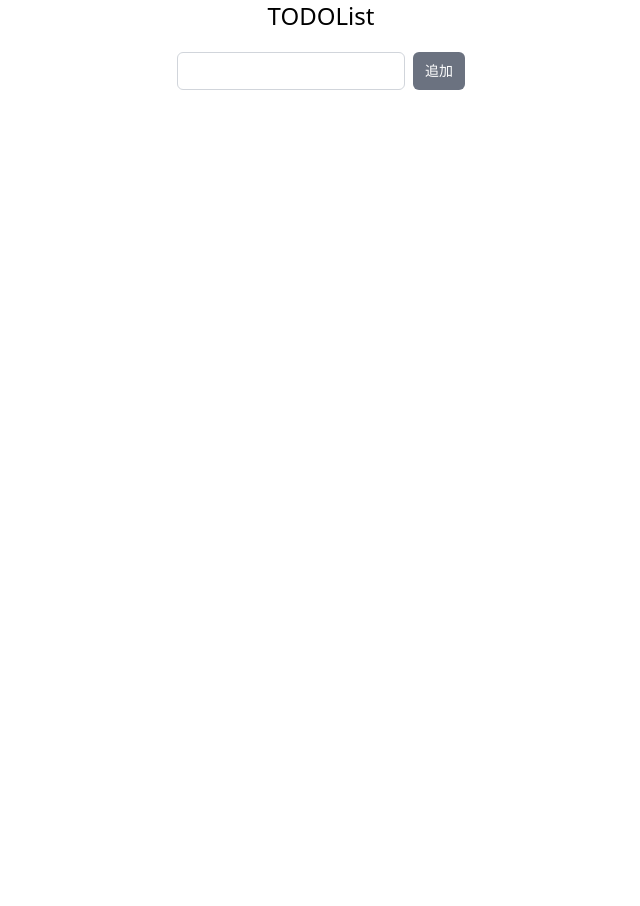
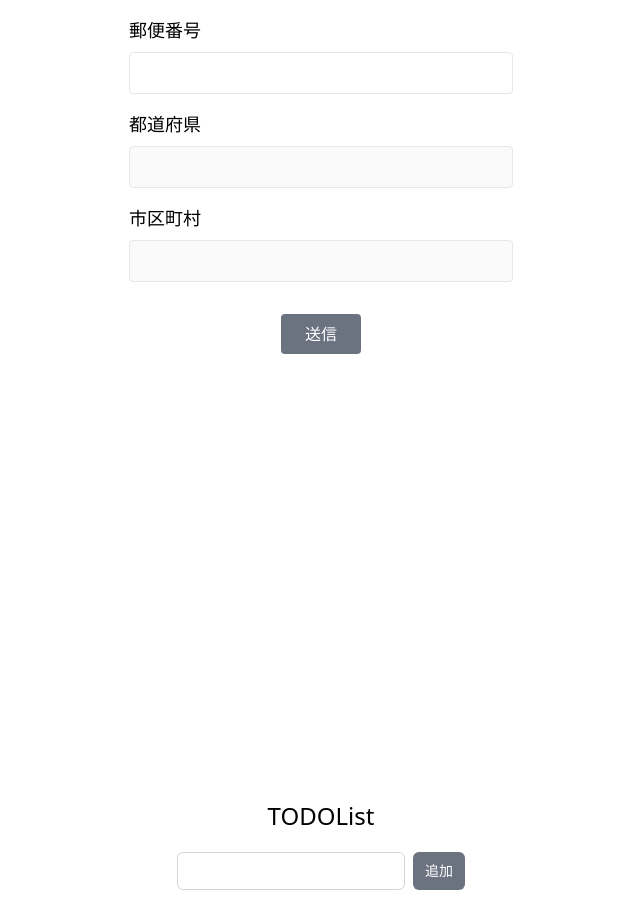
Before and after one commit to pj100-team/react-v3, a React (Create React App) app: page / in a window 1280 px wide. Shown: the whole page, without its empty margins (319-959 px from the left). Before the commit the page ends 800 px from the top, so only its background shows below. Built offline with nearby package versions, Linux system fonts and the light colour scheme.

Commit message:
practice6課題提出

```diff
--- a/package.json
+++ b/package.json
@@ -14,7 +14,6 @@
     "react-dom": "^18.2.0",
     "react-hook-form": "^7.53.2",
     "react-scripts": "5.0.1",
-    "typescript": "^4.9.5",
     "web-vitals": "^2.1.4"
   },
   "scripts": {
@@ -44,6 +43,7 @@
   "devDependencies": {
     "autoprefixer": "^10.4.20",
     "postcss": "^8.4.49",
-    "tailwindcss": "^3.4.14"
+    "tailwindcss": "^3.4.14",
+    "typescript": "^5.6.3"
   }
 }
--- a/src/App.tsx
+++ b/src/App.tsx
@@ -1,9 +1,11 @@
 import React from 'react';
+import Practice4 from './templates/practice4';
 import Practice5 from './templates/practice5';
 
 const App: React.FC = () => {
   return (
     <div>
+	  <Practice4 />
       <Practice5 />
     </div>
   );
--- /dev/null
+++ b/src/hooks/usePostalCodeForm.ts
@@ -0,0 +1,56 @@
+import { useState, useEffect } from 'react';
+import { useForm } from 'react-hook-form';
+
+type FormData = {
+  postalCode: string;
+  prefecture: string;
+  city: string;
+};
+
+export const usePostalCodeForm = () => {
+  const { register, handleSubmit, setValue, formState: { errors }, watch, clearErrors } = useForm<FormData>();
+  const [errorMessage, setErrorMessage] = useState<string>("");
+
+  const postalCode = watch("postalCode");
+
+  const searchAddress = async (postalCode: string) => {
+    try {
+      const response = await fetch(`https://zipcloud.ibsnet.co.jp/api/search?zipcode=${postalCode}`);
+      const data = await response.json();
+      if (data.results) {
+        const address = data.results[0];
+        setValue("prefecture", address.address1);
+        setValue("city", `${address.address2} ${address.address3}`);
+        setErrorMessage("");
+      } else {
+        setErrorMessage("該当する住所が存在しません");
+        setValue("prefecture", "");
+        setValue("city", "");
+      }
+    } catch (error) {
+      setErrorMessage("エラーが発生しました。再度お試しください。");
+    }
+  };
+
+  useEffect(() => {
+    if (postalCode) {
+      if (postalCode.length === 7) {
+        searchAddress(postalCode);
+      } else {
+        setErrorMessage("");
+        setValue("prefecture", "");
+        setValue("city", "");
+        clearErrors("postalCode");
+      }
+    }
+  }, [postalCode, setValue, clearErrors]);
+
+  return {
+    register,
+    handleSubmit,
+    setValue,
+    errors,
+    errorMessage,
+    clearErrors,
+  };
+};
--- /dev/null
+++ b/src/hooks/useTodoList.ts
@@ -0,0 +1,45 @@
+import { useState } from 'react';
+
+interface Todo {
+  id: number;
+  text: string;
+  date: string;
+  isChecked: boolean;
+}
+
+export const useTodoList = () => {
+  const [todos, setTodos] = useState<Todo[]>([]);
+  const [selectAll, setSelectAll] = useState<boolean>(false);
+
+  const addTodo = (text: string) => {
+    if (text.trim() === '') return;
+    const newTodo: Todo = {
+      id: Date.now(),
+      text,
+      date: new Date().toLocaleDateString(),
+      isChecked: false,
+    };
+    setTodos([...todos, newTodo]);
+  };
+
+  const deleteTodo = (id: number) => {
+    setTodos(todos.filter(todo => todo.id !== id));
+  };
+
+  const toggleSelectAll = () => {
+    const newSelectAll = !selectAll;
+    setSelectAll(newSelectAll);
+    setTodos(todos.map(todo => ({ ...todo, isChecked: newSelectAll })));
+  };
+
+  const toggleTodoCheck = (id: number) => {
+    setTodos(todos.map(todo => (todo.id === id ? { ...todo, isChecked: !todo.isChecked } : todo)));
+  };
+
+  const deleteSelectedTodos = () => {
+    setTodos(todos.filter(todo => !todo.isChecked));
+    setSelectAll(false);
+  };
+
+  return { todos, selectAll, addTodo, deleteTodo, toggleSelectAll, toggleTodoCheck, deleteSelectedTodos };
+};
--- /dev/null
+++ b/src/templates/practice4.tsx
@@ -0,0 +1,113 @@
+import React, { useState, useEffect } from 'react';
+import { useForm } from 'react-hook-form';
+import { usePostalCodeForm } from '../hooks/usePostalCodeForm';
+
+type FormData = {
+  postalCode: string;
+  prefecture: string;
+  city: string;
+};
+
+const Practice4 = () => {
+  const { register, handleSubmit, setValue, formState: { errors }, watch, clearErrors } = useForm<FormData>();
+  const [errorMessage, setErrorMessage] = useState("");
+
+  const postalCode = watch("postalCode");
+
+  const searchAddress = async (postalCode: string) => {
+    try {
+      const response = await fetch(`https://zipcloud.ibsnet.co.jp/api/search?zipcode=${postalCode}`);
+      const data = await response.json();
+      if (data.results) {
+        const address = data.results[0];
+        setValue("prefecture", address.address1);
+        setValue("city", `${address.address2} ${address.address3}`);
+        setErrorMessage("");
+      } else {
+        setErrorMessage("該当する住所が存在しません");
+        setValue("prefecture", "");
+        setValue("city", "");
+      }
+    } catch (error) {
+      setErrorMessage("エラーが発生しました。再度お試しください。");
+    }
+  };
+
+  useEffect(() => {
+    if (postalCode) {
+      if (postalCode.length === 7) {
+        searchAddress(postalCode);
+      } else {
+
+        setErrorMessage("");
+        setValue("prefecture", "");
+        setValue("city", "");
+        clearErrors("postalCode");
+      }
+    }
+  }, [postalCode, setValue, clearErrors]);
+
+  const onSubmit = (data: FormData) => {
+    console.log("入力された値:", data);
+  };
+
+  return (
+    <div className="flex items-start justify-center min-h-screen bg-white">
+      <div className="w-96 space-y-4 mt-4">
+        <div className="space-y-4">
+          <div>
+            <label htmlFor="postalCode" className="block text-lg font-medium mb-2">郵便番号</label>
+            <input
+              {...register("postalCode", {
+                required: "必須項目です",
+                pattern: {
+                  value: /^[0-9]{7}$/,
+                  message: "7桁の数字を入力してください"
+                }
+              })}
+              id="postalCode"
+              className="border rounded px-4 py-2 w-full"
+            />
+            {errors.postalCode && <p className="text-red-500 text-sm mt-2">{errors.postalCode.message}</p>}
+          </div>
+
+          <div>
+            <label htmlFor="prefecture" className="block text-lg font-medium mb-2">都道府県</label>
+            <input
+              {...register("prefecture", { required: "必須項目です" })}
+              id="prefecture"
+              className="border rounded px-4 py-2 w-full"
+              disabled
+            />
+            {errors.prefecture && <p className="text-red-500 text-sm mt-2">{errors.prefecture.message}</p>}
+          </div>
+
+          <div>
+            <label htmlFor="city" className="block text-lg font-medium mb-2">市区町村</label>
+            <input
+              {...register("city", { required: "必須項目です" })}
+              id="city"
+              className="border rounded px-4 py-2 w-full"
+              disabled
+            />
+            {errors.city && <p className="text-red-500 text-sm mt-2">{errors.city.message}</p>}
+          </div>
+        </div>
+
+        {errorMessage && <p className="text-red-500 text-sm mt-2">{errorMessage}</p>}
+
+        <div className="flex justify-center">
+          <button
+            type="submit"
+            onClick={handleSubmit(onSubmit)}
+            className="bg-gray-500 text-white px-6 py-2 rounded hover:bg-gray-600 transition duration-200 mt-4"
+          >
+            送信
+          </button>
+        </div>
+      </div>
+    </div>
+  );
+};
+
+export default Practice4;
--- a/src/templates/practice5.tsx
+++ b/src/templates/practice5.tsx
@@ -1,4 +1,5 @@
 import React, { useState } from 'react';
+import { useTodoList } from '../hooks/useTodoList';
 
 interface Todo {
   id: number;
```
Also changed, not shown: 1 other file (tests, documents, lock files or other folders).
